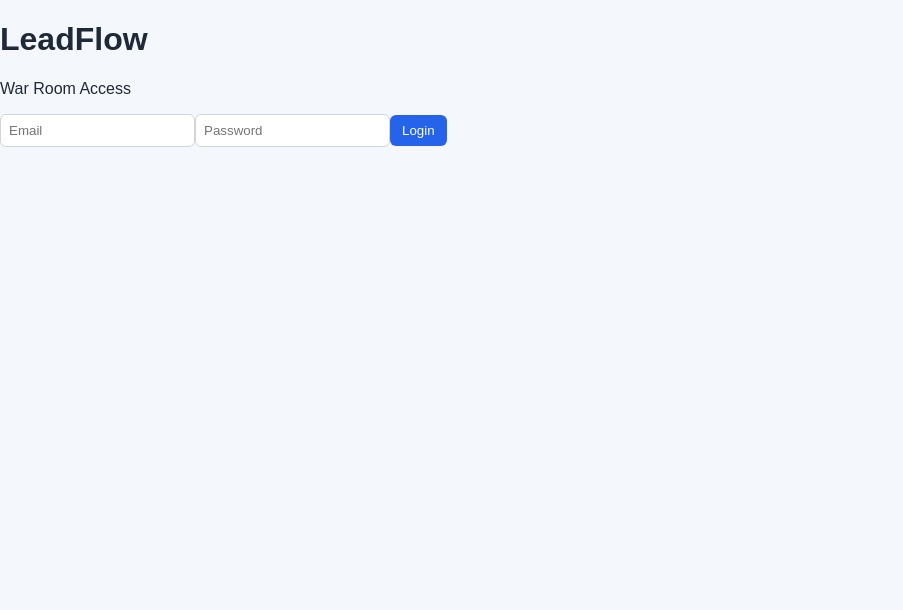
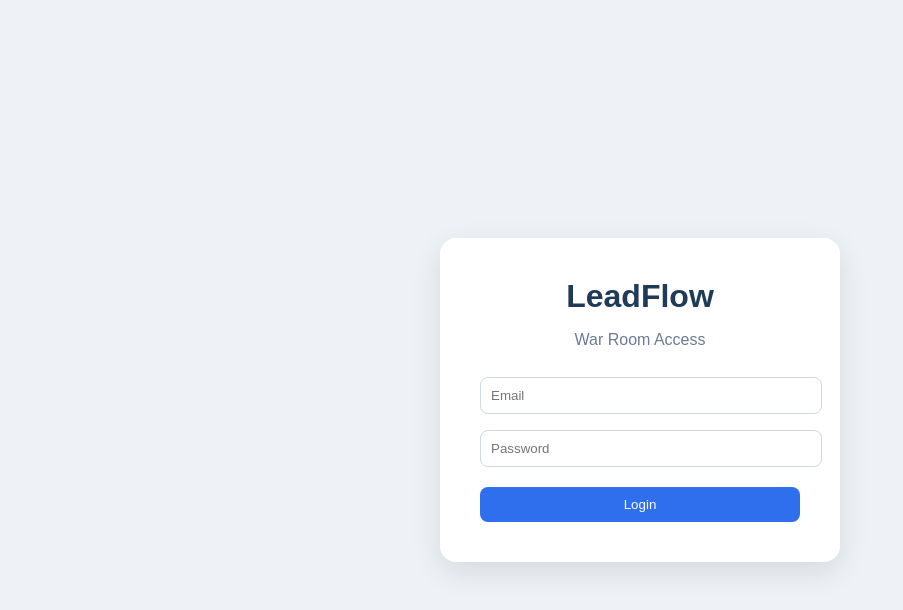
Before and after one commit to stirr3dz3phyr-ship-it/LeadFlow-WarMachine, a React (Vite) app: page / in a window 1280 px wide. Shown: the top 610 px of the page, without its empty margins (0-903 px from the left). Built offline with nearby package versions, Linux system fonts and the light colour scheme.

Commit message:
Update styles.css

```diff
--- a/src/styles.css
+++ b/src/styles.css
@@ -1,81 +1,54 @@
 body {
   margin: 0;
   font-family: Arial, sans-serif;
-  background: #f4f7fb;
-  color: #1f2937;
+  background: #eef2f7;
 }
 
-.nav {
-  display: flex;
-  gap: 10px;
-  padding: 12px;
-  background: white;
-  border-bottom: 1px solid #e5e7eb;
-}
-
-button {
-  padding: 8px 12px;
-  border: none;
-  background: #2563eb;
-  color: white;
-  border-radius: 6px;
-  cursor: pointer;
-}
-
-button:hover {
-  background: #1d4ed8;
-}
-
-.page {
-  padding: 20px;
-}
-
-.grid {
-  display: grid;
-  grid-template-columns: 1fr 1fr;
-  gap: 12px;
-}
-
-.box {
-  background: white;
-  padding: 12px;
-  border-radius: 10px;
-  box-shadow: 0 2px 8px rgba(0,0,0,0.05);
-}
-
-.row {
-  background: white;
-  padding: 10px;
-  margin: 8px 0;
-  border-radius: 8px;
-  cursor: pointer;
-  box-shadow: 0 1px 4px rgba(0,0,0,0.05);
-}
-
-.row:hover {
-  background: #f9fafb;
-}
-
-.center {
+.app {
   height: 100vh;
   display: flex;
   justify-content: center;
   align-items: center;
 }
 
-.card {
+.login-card {
   background: white;
-  padding: 20px;
-  border-radius: 12px;
-  display: flex;
-  flex-direction: column;
-  gap: 10px;
-  width: 280px;
-  box-shadow: 0 4px 12px rgba(0,0,0,0.08);
+  padding: 40px;
+  border-radius: 16px;
+  width: 320px;
+  box-shadow: 0 10px 30px rgba(0,0,0,0.1);
+  text-align: center;
+}
+
+h1 {
+  margin: 0;
+  color: #1f3b57;
+}
+
+.subtitle {
+  color: #6b7c93;
+  margin-bottom: 20px;
 }
 
 input {
-  padding: 8px;
-  border: 1px solid #d1d5db;
-  border-radius: 6px;
+  width: 100%;
+  padding: 10px;
+  margin: 8px 0;
+  border-radius: 8px;
+  border: 1px solid #d0d7de;
 }
+
+button {
+  width: 100%;
+  padding: 10px;
+  margin-top: 12px;
+  border: none;
+  border-radius: 8px;
+  background: #2f6fed;
+  color: white;
+  cursor: pointer;
+}
+
+button:hover {
+  background: #245ad1;
+}
```
